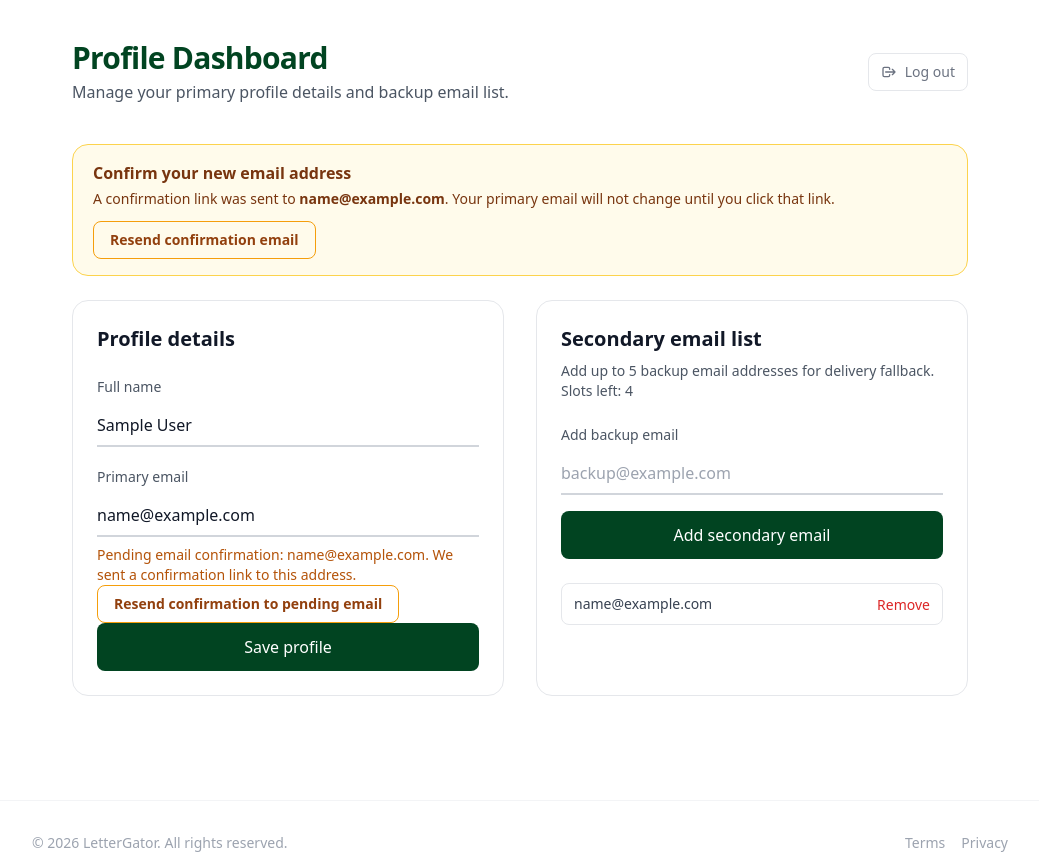
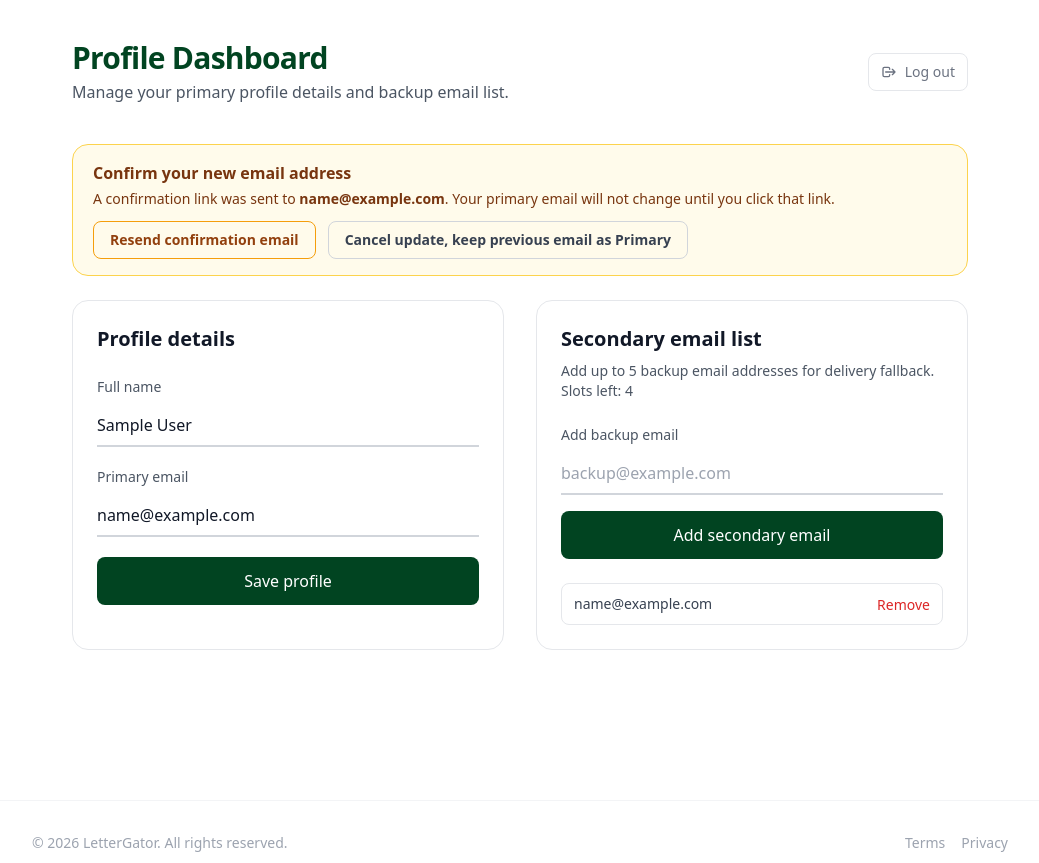
Before and after one commit to stepan-kakosyan/lettergator, a Django app: page /dashboard/ in a window 1280 px wide. Shown: the part 97-960 px from the top of the page, without its empty margins (120-1159 px from the left). Run offline with Django 3.2, Linux system fonts and the light colour scheme; a user stored in the database is signed in; tables that the repository leaves empty hold one stand-in row (values such as "Sample post"); parts of the project's set-up code (start-up, migrations or seed data) failed here and were passed over; some libraries are stand-ins or nearby versions.

Commit message:
update email

```diff
--- a/letters/templates/letters/dashboard.html
+++ b/letters/templates/letters/dashboard.html
@@ -63,7 +63,8 @@
                 A confirmation link was sent to <strong>{{ pending_primary_email }}</strong>.
                 Your primary email will not change until you click that link.
             </p>
-            <form method="post" action="{% url 'resend-pending-email-confirmation' %}" class="mt-3">
+            <div class="mt-3 flex flex-wrap gap-3">
+                <form method="post" action="{% url 'resend-pending-email-confirmation' %}">
                     {% csrf_token %}
                     <input type="hidden" name="next" value="{{ request.path }}">
                     <button
@@ -73,6 +74,17 @@
                         Resend confirmation email
                     </button>
                 </form>
+                <form method="post" action="{% url 'dashboard_view' %}">
+                    {% csrf_token %}
+                    <input type="hidden" name="action" value="cancel_pending_email_update">
+                    <button
+                        type="submit"
+                        class="inline-flex items-center justify-center px-4 py-2 rounded-lg text-sm font-semibold border border-gray-300 text-gray-700 hover:bg-white transition-colors"
+                    >
+                        Cancel update, keep previous email as Primary
+                    </button>
+                </form>
+            </div>
         </div>
         {% endif %}
 
@@ -117,22 +129,6 @@
                         {% for error in profile_form.email.errors %}
                         <p class="mt-2 text-sm text-red-600">{{ error }}</p>
                         {% endfor %}
-                        {% if pending_primary_email %}
-                        <p class="mt-2 text-sm text-amber-700">
-                            Pending email confirmation: {{ pending_primary_email }}.
-                            We sent a confirmation link to this address.
-                        </p>
-                        <form method="post" action="{% url 'resend-pending-email-confirmation' %}" class="mt-3">
-                            {% csrf_token %}
-                            <input type="hidden" name="next" value="{{ request.path }}">
-                            <button
-                                type="submit"
-                                class="inline-flex items-center justify-center px-4 py-2 rounded-lg text-sm font-semibold border border-amber-500 text-amber-800 hover:bg-amber-100 transition-colors"
-                            >
-                                Resend confirmation to pending email
-                            </button>
-                        </form>
-                        {% endif %}
                     </div>
 
                     {% for error in profile_form.non_field_errors %}
--- a/letters/views.py
+++ b/letters/views.py
@@ -229,6 +229,25 @@ def dashboard_view(request):
                 messages.success(request, "Secondary email added.")
                 return redirect("dashboard_view")
 
+        elif action == "cancel_pending_email_update":
+            user = request.user
+            if user.pending_email:
+                user.pending_email = ""
+                user.pending_email_requested_at = None
+                user.save(
+                    update_fields=[
+                        "pending_email",
+                        "pending_email_requested_at",
+                    ]
+                )
+                messages.success(
+                    request,
+                    "Pending email update canceled. Your current primary email was kept.",
+                )
+            else:
+                messages.info(request, "No pending email change found.")
+            return redirect("dashboard_view")
+
         elif action == "remove_secondary_email":
             secondary_email_id = request.POST.get("secondary_email_id")
             deleted, _ = SecondaryEmail.objects.filter(
```
Also changed, not shown: 1 other file. Lines whose indentation alone changed are shown as unchanged.
